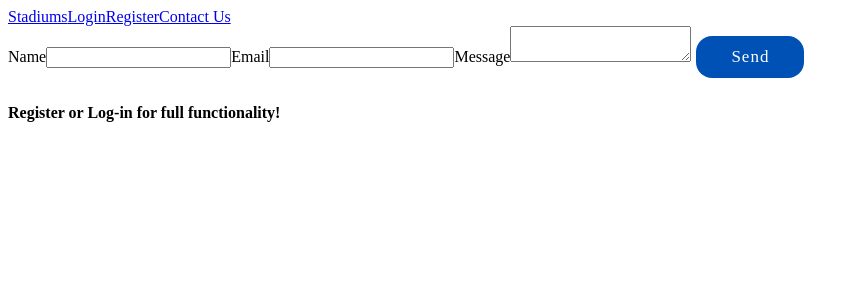
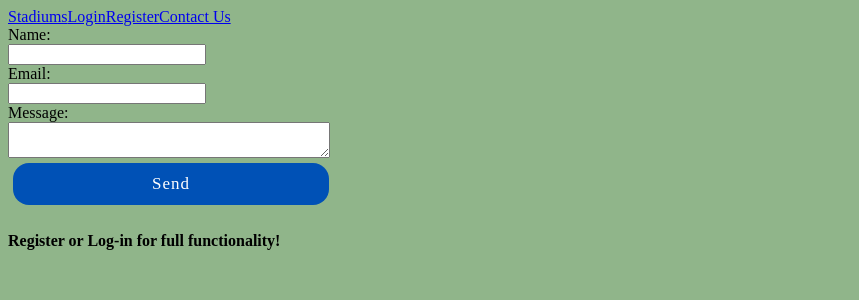
Before and after one commit to ctramel14/Stadium-Capstone, a React (Vite) app in the folder stadium-capstone/: page /contactform in a window 1280 px wide. Shown: the top 300 px of the page, without its empty margins (0-859 px from the left). Built offline with nearby package versions, Linux system fonts and the light colour scheme.

Commit message:
updated styling on contact and login forms

```diff
--- /dev/null
+++ b/stadium-capstone/components/ContactForm.css
@@ -0,0 +1,31 @@
+#id {
+  border: 2px solid black;
+  border-radius: 50px;
+  padding: 5px;
+  font-family: inherit;
+  text-align: center;
+  color: black;
+  font-weight: bold;
+}
+
+#contact {
+  display: flex;
+  flex-direction: column;
+}
+
+#name {
+  width: 15%;
+}
+
+#email {
+  width: 15%;
+}
+
+#message {
+  width: 25%;
+  height: fit-content;
+}
+
+#submit {
+  max-width: 25%;
+}
--- a/stadium-capstone/components/ContactForm.jsx
+++ b/stadium-capstone/components/ContactForm.jsx
@@ -1,4 +1,5 @@
 import { useState } from "react";
+import "./ContactForm.css"
 
 export default function ContactForm() {
   const [name, setName] = useState("");
@@ -38,7 +39,8 @@ export default function ContactForm() {
 
   return (
     <form onSubmit={submit}>
-      <label>Name</label>
+      <div id="contact">
+      <label>Name: </label>
       <input
         id="name"
         type="name"
@@ -47,7 +49,7 @@ export default function ContactForm() {
         required
       />
 
-      <label>Email</label>
+      <label>Email: </label>
       <input
         id="email"
         type="email"
@@ -56,14 +58,15 @@ export default function ContactForm() {
         required
       />
 
-      <label>Message</label>
+      <label>Message: </label>
       <textarea
         id="message"
         value={message}
         onChange={(e) => setMessage(e.target.value)}
       />
 
-      <button type="submit">Send</button>
+      <button id="submit" type="submit">Send</button>
+      </div>
     </form>
   );
 }
--- /dev/null
+++ b/stadium-capstone/components/Login.css
@@ -0,0 +1,30 @@
+.submit {
+  border: 2px solid black;
+  border-radius: 50px;
+  padding: 5px;
+  font-family: inherit;
+  text-align: center;
+  color: black;
+  font-weight: bold;
+  width: 10%;
+  margin-top: 5px;
+}
+
+body {
+  background-color: #90b58a;
+}
+
+button:hover {
+  border-color: #646cff;
+  background-color: #009aff;
+}
+button:focus,
+button:focus-visible {
+  outline: 4px auto -webkit-focus-ring-color;
+}
+
+#login {
+    display: flex;
+    flex-direction: column;
+    gap: 5px;
+}
--- a/stadium-capstone/components/Login.jsx
+++ b/stadium-capstone/components/Login.jsx
@@ -1,6 +1,7 @@
 // import { URL } from "../API";
 import { useNavigate } from "react-router-dom";
 import { useState, useEffect } from "react";
+import "./Login.css";
 
 export default function Login({
   setToken,
@@ -10,7 +11,7 @@ export default function Login({
   setPassword,
   setFirstName,
   userId,
-  setUserId
+  setUserId,
 }) {
   const navigate = useNavigate();
 
@@ -18,7 +19,6 @@ export default function Login({
     e.preventDefault();
 
     console.log(userId);
-
 
     try {
       const result = await fetch(`http://localhost:3000/login`, {
@@ -30,11 +30,11 @@ export default function Login({
       });
 
       const json = await result.json();
-      const newId = json.user.id
-      const name = json.user.firstName
+      const newId = json.user.id;
+      const name = json.user.firstName;
       setToken(json.token);
-      setUserId(newId)
-      setFirstName(name)
+      setUserId(newId);
+      setFirstName(name);
       console.log(userId, name);
       // alert('You have successfully logged in!');
       // navigate("/");
@@ -68,10 +68,9 @@ export default function Login({
           />
         </label>
         <button className="submit" type="submit">
-          Submit
+          Login
         </button>
       </form>
-      <br />
     </>
   );
 }
```
